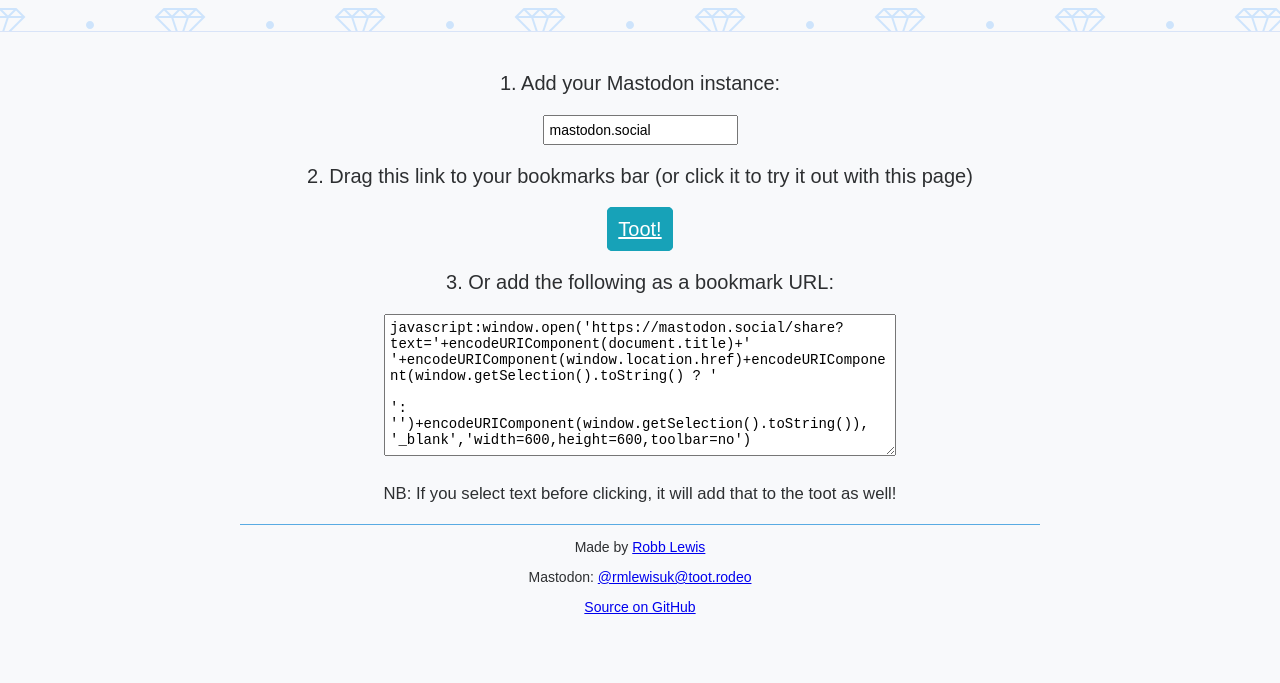
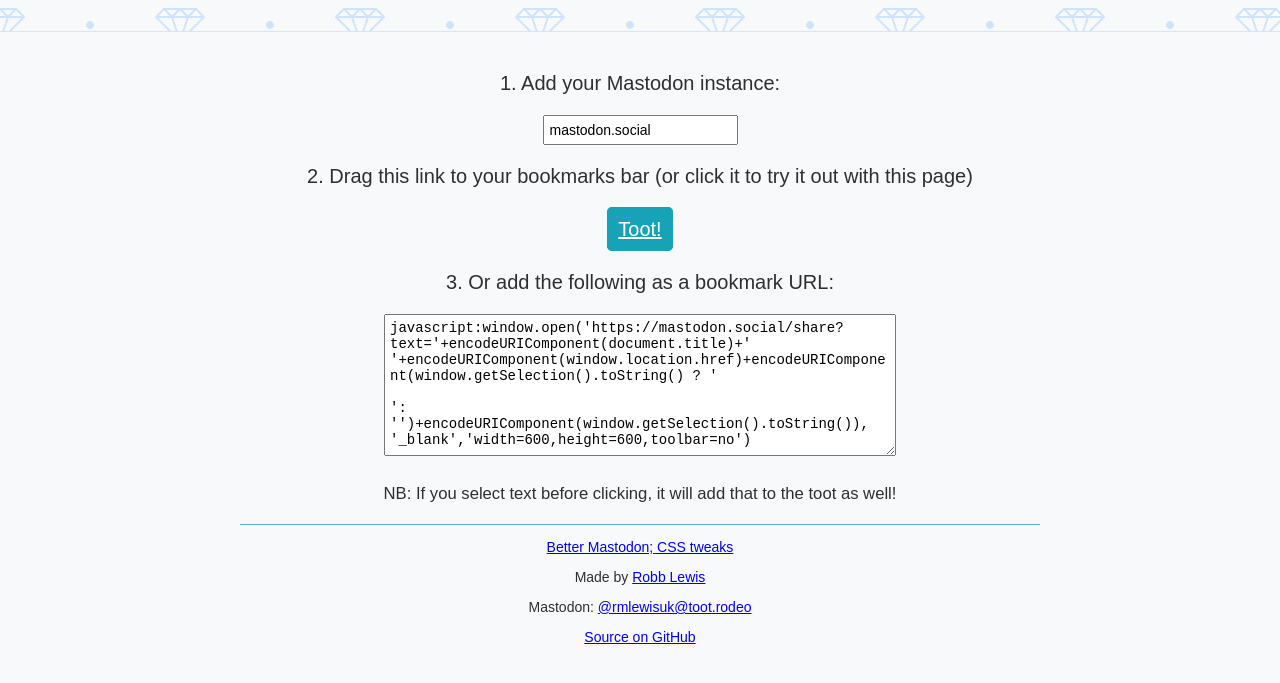
Before and after one commit to rknightuk/mastodon-toot-bookmarklet, a plain HTML site: page index.html in a window 1280 px wide. Shown: the part 155-838 px from the top of the page. Before the commit the page ends 810 px from the top, so only its background shows below. Drawn offline with Linux system fonts and the light colour scheme.

Commit message:
Add link to better mastodon

```diff
--- a/index.html
+++ b/index.html
@@ -100,6 +100,7 @@
 		<p><small>NB: If you select text before clicking, it will add that to the toot as well!</small></p>
 
 		<footer>
+			<p><a href="https://rmlewisuk.github.io/better-mastodon/">Better Mastodon; CSS tweaks</a></p>
 			<p>Made by <a href="https://robblewis.me">Robb Lewis</a></p>
 			<p>Mastodon: <a href="https://toot.rodeo/@rmlewisuk">@rmlewisuk@toot.rodeo</a></p>
 			<p><a href="https://github.com/rmlewisuk/mastodon-toot-bookmarklet">Source on GitHub</a></p>
```
